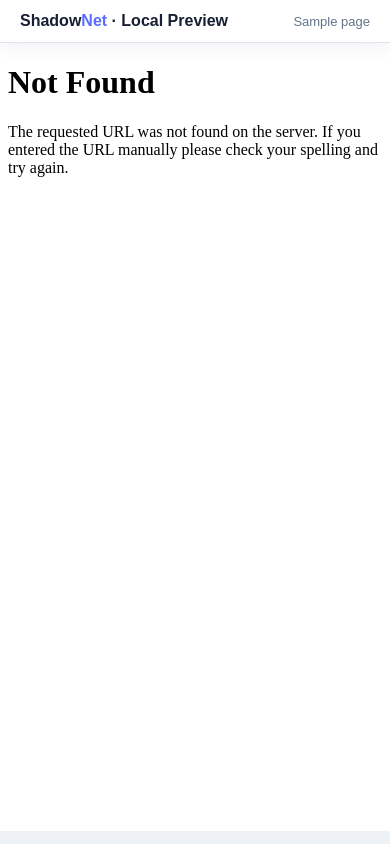
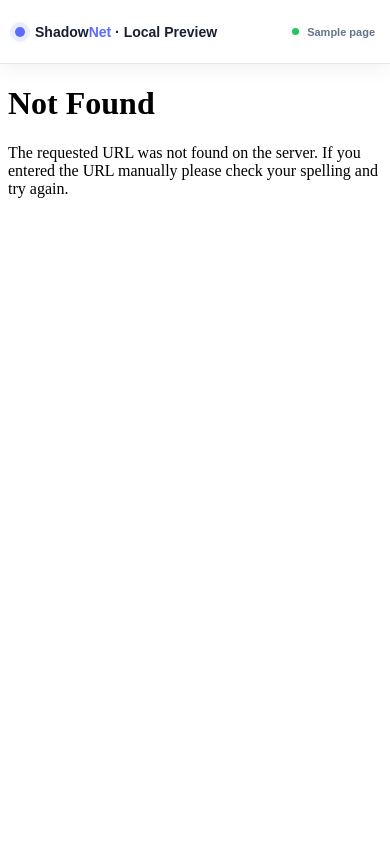
Before and after one commit to azod814/ShadowNet, a Flask app: page /preview/1 in a window 390 px wide. Run offline with Flask 3, Linux system fonts and the light colour scheme; tables that the repository leaves empty hold one stand-in row (values such as "Sample post").

Commit message:
Update preview.html

```diff
--- a/templates/preview.html
+++ b/templates/preview.html
@@ -3,12 +3,10 @@
 <head>
     <meta charset="UTF-8">
 
-    <meta
-        name="viewport"
-        content="width=device-width, initial-scale=1.0">
+    <meta name="viewport" content="width=device-width, initial-scale=1.0">
 
     <title>
-        ShadowNet Preview
+        {{ page.get("title", "ShadowNet Preview") if page else "ShadowNet Preview" }}
     </title>
 
     <style>
@@ -19,30 +17,48 @@
         body {
             margin: 0;
             background: #eef2f7;
-            font-family: Arial, sans-serif;
+            font-family: Arial, Helvetica, sans-serif;
         }
 
         .preview-bar {
-            position: sticky;
+            position: fixed;
             top: 0;
+            left: 0;
+            right: 0;
             z-index: 9999;
+
+            height: 64px;
 
             display: flex;
             justify-content: space-between;
             align-items: center;
 
-            padding: 12px 20px;
+            padding: 0 24px;
 
-            background: #ffffff;
-            border-bottom: 1px solid #dfe5ee;
+            background: rgba(255, 255, 255, 0.96);
+            border-bottom: 1px solid #e2e8f0;
 
-            box-shadow:
-                0 4px 20px rgba(15, 23, 42, 0.06);
+            box-shadow: 0 4px 20px rgba(15, 23, 42, 0.06);
         }
 
         .brand {
+            display: flex;
+            align-items: center;
+            gap: 10px;
+
+            font-size: 16px;
             font-weight: 800;
             color: #172033;
+        }
+
+        .logo-dot {
+            width: 10px;
+            height: 10px;
+
+            border-radius: 50%;
+            background: #5b6cff;
+
+            box-shadow: 0 0 0 5px rgba(91, 108, 255, 0.12);
         }
 
         .brand span {
@@ -50,16 +66,74 @@
         }
 
         .status {
+            display: flex;
+            align-items: center;
+            gap: 8px;
+
             color: #64748b;
             font-size: 13px;
+            font-weight: 600;
+        }
+
+        .status-dot {
+            width: 7px;
+            height: 7px;
+
+            border-radius: 50%;
+            background: #22c55e;
+        }
+
+        .preview-container {
+            padding-top: 64px;
+            width: 100%;
+            height: 100vh;
         }
 
         iframe {
+            display: block;
+
             width: 100%;
-            height: calc(100vh - 56px);
+            height: calc(100vh - 64px);
 
             border: none;
-            background: white;
+            background: #ffffff;
+        }
+
+        .error-box {
+            min-height: calc(100vh - 64px);
+
+            display: flex;
+            flex-direction: column;
+            justify-content: center;
+            align-items: center;
+
+            text-align: center;
+            color: #64748b;
+
+            padding: 30px;
+        }
+
+        .error-box h2 {
+            margin: 0 0 10px;
+            color: #172033;
+        }
+
+        .error-box p {
+            margin: 0;
+        }
+
+        @media (max-width: 600px) {
+            .preview-bar {
+                padding: 0 15px;
+            }
+
+            .status {
+                font-size: 11px;
+            }
+
+            .brand {
+                font-size: 14px;
+            }
         }
     </style>
 </head>
@@ -69,19 +143,45 @@
     <div class="preview-bar">
 
         <div class="brand">
-            Shadow<span>Net</span>
-            · Local Preview
+            <div class="logo-dot"></div>
+
+            <div>
+                Shadow<span>Net</span>
+                · Local Preview
+            </div>
         </div>
 
         <div class="status">
-            {{ page["title"] }}
+            <div class="status-dot"></div>
+
+            {% if page %}
+                {{ page.get("title", "Preview Ready") }}
+            {% else %}
+                Preview Ready
+            {% endif %}
         </div>
 
     </div>
 
-    <iframe
-        src="/preview/{{ project_id }}/page/{{ page['id'] }}">
-    </iframe>
+
+    <div class="preview-container">
+
+        {% if project_id and page and page.get("id") %}
+
+            <iframe
+                src="{{ url_for('preview_page', project_id=project_id, page_id=page.get('id')) }}">
+            </iframe>
+
+        {% else %}
+
+            <div class="error-box">
+                <h2>Preview not available</h2>
+                <p>Project or page information is missing.</p>
+            </div>
+
+        {% endif %}
+
+    </div>
 
 </body>
 </html>
```
